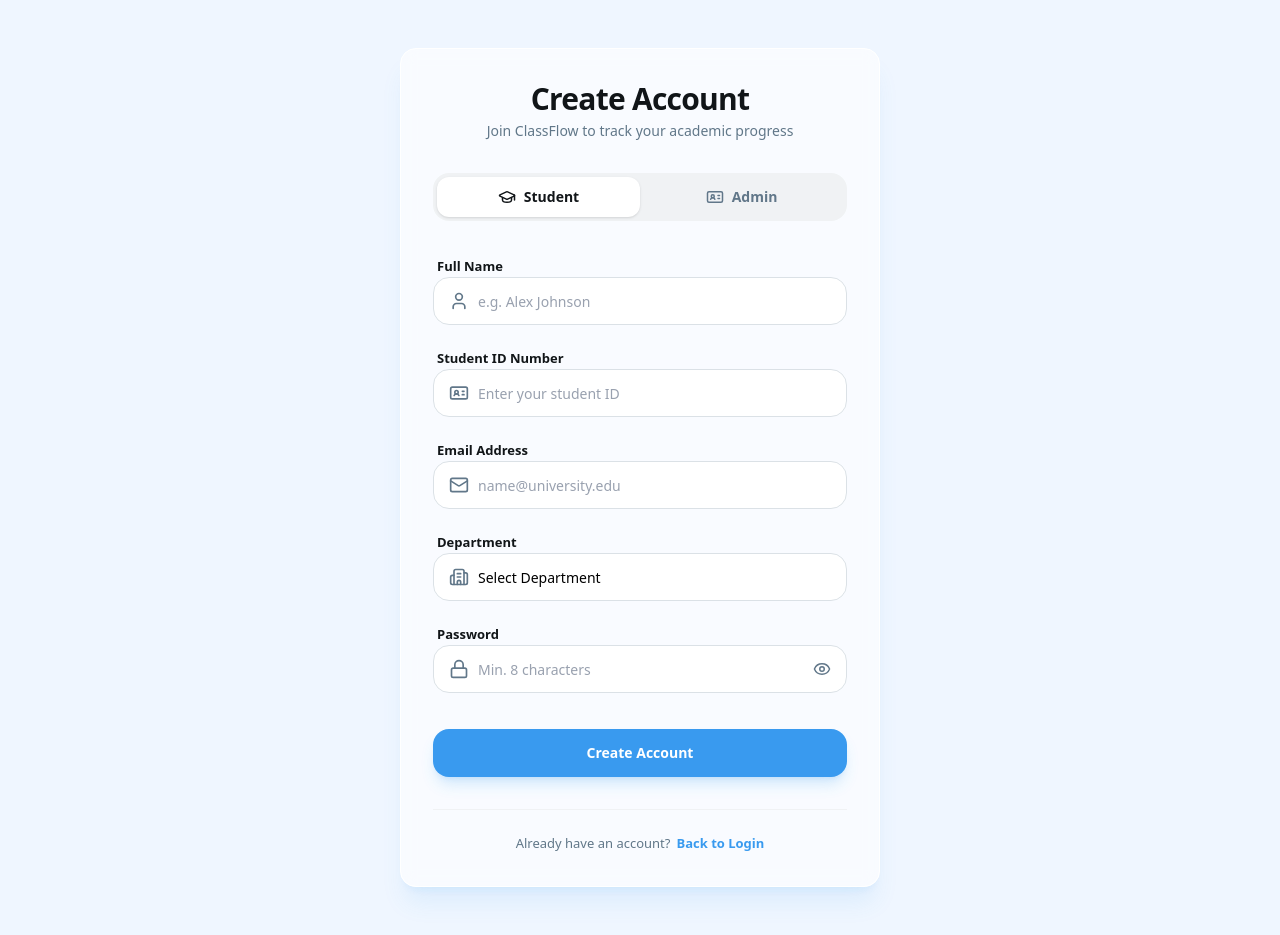
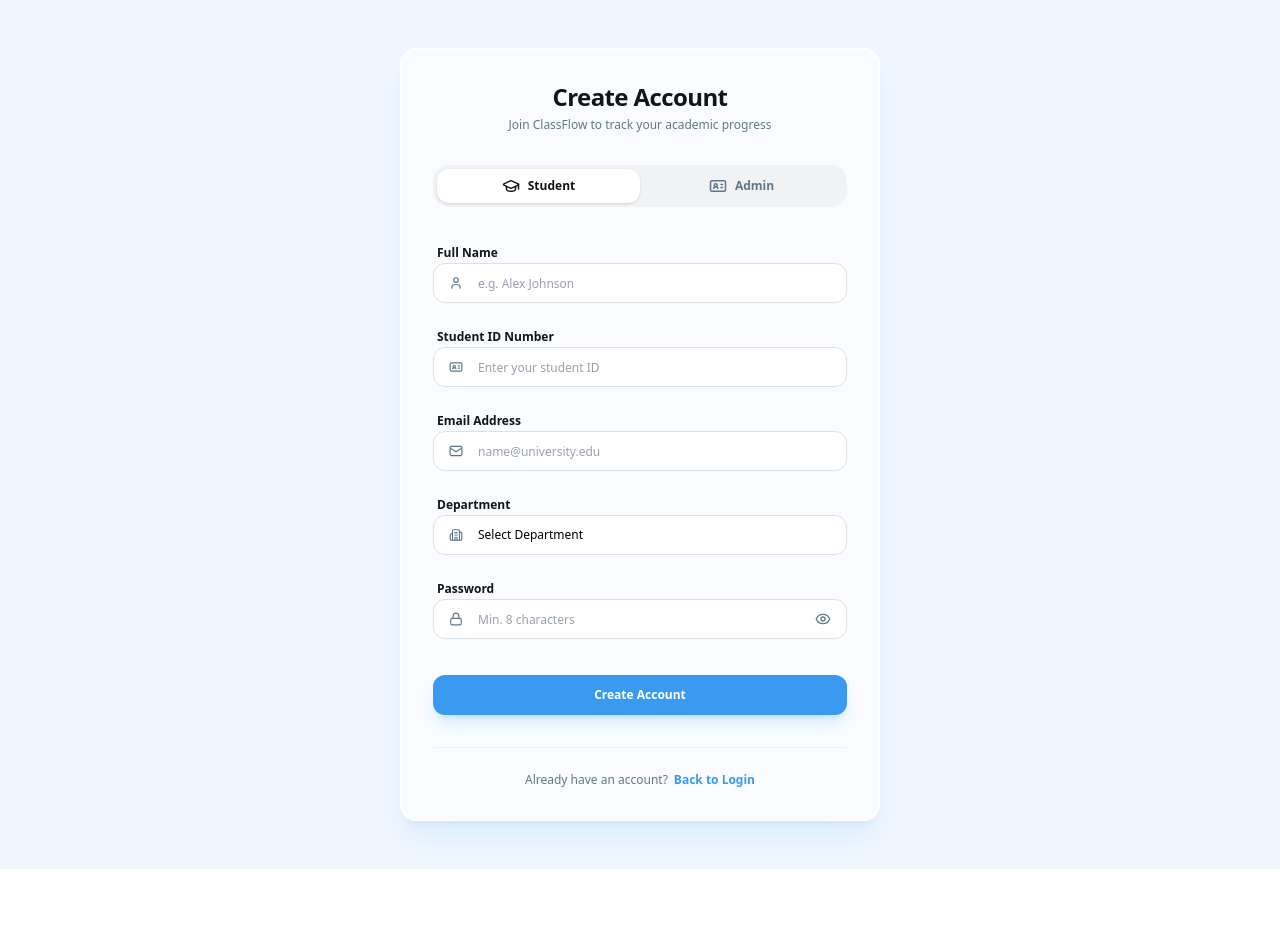
Before and after one commit to Tarikul3639/ClassFlow, a Next.js app in the folder client/: page /sign-up in a window 1280 px wide. After the commit the page ends 869 px from the top, so only its background shows below. Built offline with nearby package versions, Linux system fonts and the light colour scheme.

Commit message:
Add Netlify config and update sign-up page styles
Added a Netlify configuration file for deployment with Next.js plugin. Refined the sign-up page UI by reducing font sizes, input heights, and icon sizes for a more compact and consistent appearance.

```diff
--- a/client/src/app/(auth)/sign-up/page.tsx
+++ b/client/src/app/(auth)/sign-up/page.tsx
@@ -46,13 +46,13 @@
     <div className="bg-blue-50 min-h-screen flex flex-col font-display antialiased">
       {/* Main Content */}
       <main className="flex-1 flex items-center justify-center p-6 py-12">
-        <div className="w-full max-w-[480px] bg-white/60 backdrop-blur-sm rounded-2xl shadow-xl shadow-[#399aef]/10 p-8 border border-white">
+        <div className="w-full max-w-120 bg-white/60 backdrop-blur-sm rounded-2xl shadow-xl shadow-[#399aef]/10 p-8 border border-white">
 
           <div className="mb-8 text-center">
-            <h1 className="text-[#111518] tracking-tight text-2xl sm:text-3xl font-bold pb-1">
+            <h1 className="text-[#111518] tracking-tight text-xl sm:text-2xl font-bold pb-1">
               Create Account
             </h1>
-            <p className="text-[#617789] text-[13px] sm:text-sm font-medium">
+            <p className="text-[#617789] text-xs sm:text-xs font-medium">
               Join ClassFlow to track your academic progress
             </p>
           </div>
@@ -64,10 +64,10 @@
                 key={r.label}
                 type="button"
                 onClick={() => setRole(r)}
-                className="relative flex-1 py-2.5 text-xs sm:text-sm font-bold"
+                className="relative flex-1 py-2 text-xs sm:text-sm font-bold"
               >
                 <div
-                  className={`relative z-10 flex items-center justify-center gap-2 transition-colors duration-300 ${
+                  className={`relative text-xs z-10 flex items-center justify-center gap-2 transition-colors duration-300 ${
                     role.label === r.label ? "text-[#111518]" : "text-[#617789]"
                   }`}
                 >
@@ -89,53 +89,53 @@
           <form onSubmit={handleSubmit} className="space-y-5">
             {/* Full Name */}
             <div className="space-y-2">
-              <label className="text-[#111518] text-[13px] font-bold ml-1">Full Name</label>
+              <label className="text-[#111518] text-xs font-bold ml-1">Full Name</label>
               <div className="relative group">
                 <input
                   type="text"
                   placeholder="e.g. Alex Johnson"
-                  className="w-full h-12 pl-11 pr-4 rounded-xl border border-[#dbe1e6] bg-white text-[14px] text-black focus:ring-4 focus:ring-[#399aef]/10 focus:border-[#399aef] outline-none transition-all placeholder:text-gray-400"
+                  className="w-full h-10 pl-11 pr-4 rounded-lg border border-[#dbe1e6] bg-white text-xs text-black focus:ring-4 focus:ring-[#399aef]/10 focus:border-[#399aef] outline-none transition-all placeholder:text-gray-400"
                   onChange={(e) => setFormData({...formData, fullName: e.target.value})}
                 />
-                <User className="absolute left-4 top-1/2 -translate-y-1/2 text-[#617789] size-5 group-focus-within:text-[#399aef] transition-colors" />
+                <User className="absolute left-4 top-1/2 -translate-y-1/2 text-[#617789] size-3.5 group-focus-within:text-[#399aef] transition-colors" />
               </div>
             </div>
 
             {/* ID Number */}
             <div className="space-y-2">
-              <label className="text-[#111518] text-[13px] font-bold ml-1">{role.label} ID Number</label>
+              <label className="text-[#111518] text-xs font-bold ml-1">{role.label} ID Number</label>
               <div className="relative group">
                 <input
                   type="text"
                   placeholder={`Enter your ${role.label.toLowerCase()} ID`}
-                  className="w-full h-12 pl-11 pr-4 rounded-xl border border-[#dbe1e6] bg-white text-[14px] text-black focus:ring-4 focus:ring-[#399aef]/10 focus:border-[#399aef] outline-none transition-all placeholder:text-gray-400"
+                  className="w-full h-10 pl-11 pr-4 rounded-lg border border-[#dbe1e6] bg-white text-xs text-black focus:ring-4 focus:ring-[#399aef]/10 focus:border-[#399aef] outline-none transition-all placeholder:text-gray-400"
                   onChange={(e) => setFormData({...formData, idNumber: e.target.value})}
                 />
-                <IdCard className="absolute left-4 top-1/2 -translate-y-1/2 text-[#617789] size-5 group-focus-within:text-[#399aef] transition-colors" />
+                <IdCard className="absolute left-4 top-1/2 -translate-y-1/2 text-[#617789] size-3.5 group-focus-within:text-[#399aef] transition-colors" />
               </div>
             </div>
 
             {/* Email */}
             <div className="space-y-2">
-              <label className="text-[#111518] text-[13px] font-bold ml-1">Email Address</label>
+              <label className="text-[#111518] text-xs font-bold ml-1">Email Address</label>
               <div className="relative group">
                 <input
                   type="email"
                   placeholder="name@university.edu"
-                  className="w-full h-12 pl-11 pr-4 rounded-xl border border-[#dbe1e6] bg-white text-[14px] text-black focus:ring-4 focus:ring-[#399aef]/10 focus:border-[#399aef] outline-none transition-all placeholder:text-gray-400"
+                  className="w-full h-10 pl-11 pr-4 rounded-lg border border-[#dbe1e6] bg-white text-xs text-black focus:ring-4 focus:ring-[#399aef]/10 focus:border-[#399aef] outline-none transition-all placeholder:text-gray-400"
                   onChange={(e) => setFormData({...formData, email: e.target.value})}
                 />
-                <Mail className="absolute left-4 top-1/2 -translate-y-1/2 text-[#617789] size-5 group-focus-within:text-[#399aef] transition-colors" />
+                <Mail className="absolute left-4 top-1/2 -translate-y-1/2 text-[#617789] size-3.5 group-focus-within:text-[#399aef] transition-colors" />
               </div>
             </div>
 
             {/* Department */}
             <div className="space-y-2">
-              <label className="text-[#111518] text-[13px] font-bold ml-1">Department</label>
+              <label className="text-[#111518] text-xs font-bold ml-1">Department</label>
               <div className="relative group">
-                <Building2 className="absolute left-4 top-1/2 -translate-y-1/2 text-[#617789] size-5 group-focus-within:text-[#399aef] transition-colors z-10" />
+                <Building2 className="absolute left-4 top-1/2 -translate-y-1/2 text-[#617789] size-3.5 group-focus-within:text-[#399aef] transition-colors z-10" />
                 <select
-                  className="w-full h-12 pl-11 pr-4 rounded-xl border border-[#dbe1e6] bg-white text-[14px] text-black focus:ring-4 focus:ring-[#399aef]/10 focus:border-[#399aef] outline-none transition-all appearance-none cursor-pointer"
+                  className="w-full h-10 pl-11 pr-4 rounded-lg border border-[#dbe1e6] bg-white text-xs text-black focus:ring-4 focus:ring-[#399aef]/10 focus:border-[#399aef] outline-none transition-all appearance-none cursor-pointer"
                   onChange={(e) => setFormData({...formData, department: e.target.value})}
                 >
                   <option value="">Select Department</option>
@@ -148,13 +148,13 @@
 
             {/* Password */}
             <div className="space-y-2">
-              <label className="text-[#111518] text-[13px] font-bold ml-1">Password</label>
+              <label className="text-[#111518] text-xs font-bold ml-1">Password</label>
               <div className="relative group">
-                <Lock className="absolute left-4 top-1/2 -translate-y-1/2 text-[#617789] size-5 group-focus-within:text-[#399aef] transition-colors" />
+                <Lock className="absolute left-4 top-1/2 -translate-y-1/2 text-[#617789] size-3.5 group-focus-within:text-[#399aef] transition-colors" />
                 <input
                   type={showPassword ? "text" : "password"}
                   placeholder="Min. 8 characters"
-                  className="w-full h-12 pl-11 pr-12 rounded-xl border border-[#dbe1e6] bg-white text-[14px] text-black focus:ring-4 focus:ring-[#399aef]/10 focus:border-[#399aef] outline-none transition-all placeholder:text-gray-400"
+                  className="w-full h-10 pl-11 pr-12 rounded-lg border border-[#dbe1e6] bg-white text-xs text-black focus:ring-4 focus:ring-[#399aef]/10 focus:border-[#399aef] outline-none transition-all placeholder:text-gray-400"
                   onChange={(e) => setFormData({...formData, password: e.target.value})}
                 />
                 <button
@@ -162,22 +162,22 @@
                   onClick={() => setShowPassword(!showPassword)}
                   className="absolute right-4 top-1/2 -translate-y-1/2 text-[#617789] hover:text-[#399aef] transition-colors"
                 >
-                  {showPassword ? <EyeOff size={18} /> : <Eye size={18} />}
+                  {showPassword ? <EyeOff size={16} /> : <Eye size={16} />}
                 </button>
               </div>
             </div>
 
             <button
               type="submit"
-              className="w-full h-12 bg-[#399aef] text-white text-sm font-bold rounded-xl hover:bg-[#3289d6] shadow-lg shadow-[#399aef]/20 active:scale-[0.98] transition-all mt-4"
+              className="w-full h-10 bg-[#399aef] text-white text-xs font-bold rounded-lg hover:bg-[#3289d6] shadow-lg shadow-[#399aef]/20 active:scale-[0.98] transition-all mt-4"
             >
               Create Account
             </button>
           </form>
 
           {/* Footer Link */}
-          <div className="mt-8 pt-6 border-t border-[#f0f2f4] text-center">
-            <p className="text-[#617789] text-[13px] font-medium">
+          <div className="mt-8 pt-6 border-t border-neutral-border text-center">
+            <p className="text-[#617789] text-xs font-medium">
               Already have an account?
               <Link
                 href="/sign-in"
```
Also changed, not shown: 1 other file (tests, documents, lock files or other folders).
